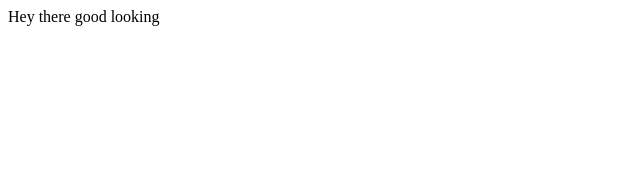
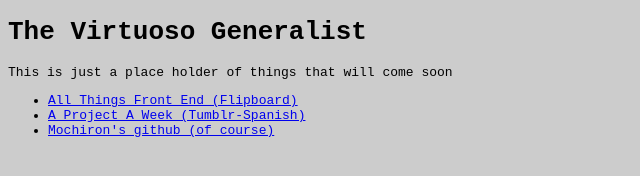
Before and after one commit to mochiron/mochiron.github.io, a plain HTML site: page index.html in a window 1280 px wide. Shown: the whole page, without its empty margins (0-640 px from the left). Drawn offline with Linux system fonts and the light colour scheme.

Commit message:
Testing references to external files

```diff
--- /dev/null
+++ b/css/master.css
@@ -0,0 +1,4 @@
+body{
+font-family:monospace;
+background-color: #ccc;
+}
--- a/index.html
+++ b/index.html
@@ -1 +1,28 @@
-Hey there good looking
+<!DOCTYPE html>
+<html>
+  <head>
+    <meta charset="utf-8">
+    <title>Mochiron's Github Page</title>
+    <link rel="stylesheet" href="css/master.css" media="screen" title="no title" charset="utf-8">
+  </head>
+  <body>
+    <h1>The Virtuoso Generalist</h1>
+    <p>
+      This is just a place holder of things that will come soon
+    </p>
+<ul>
+  <li>
+    <a href="https://flipboard.com/@reitoosogu/all-things-front-end-vrp5psfby">All Things Front End (Flipboard)</a>
+  </li>
+  <li>
+    <a href="http://mochirun.tumblr.com/">A Project A Week (Tumblr-Spanish)</a>
+  </li>
+  <li>
+    <a href="https://github.com/mochiron">Mochiron's github (of course)</a>
+  </li>
+</ul>
+    <script type="text/javascript">
+
+    </script>
+  </body>
+</html>
```
